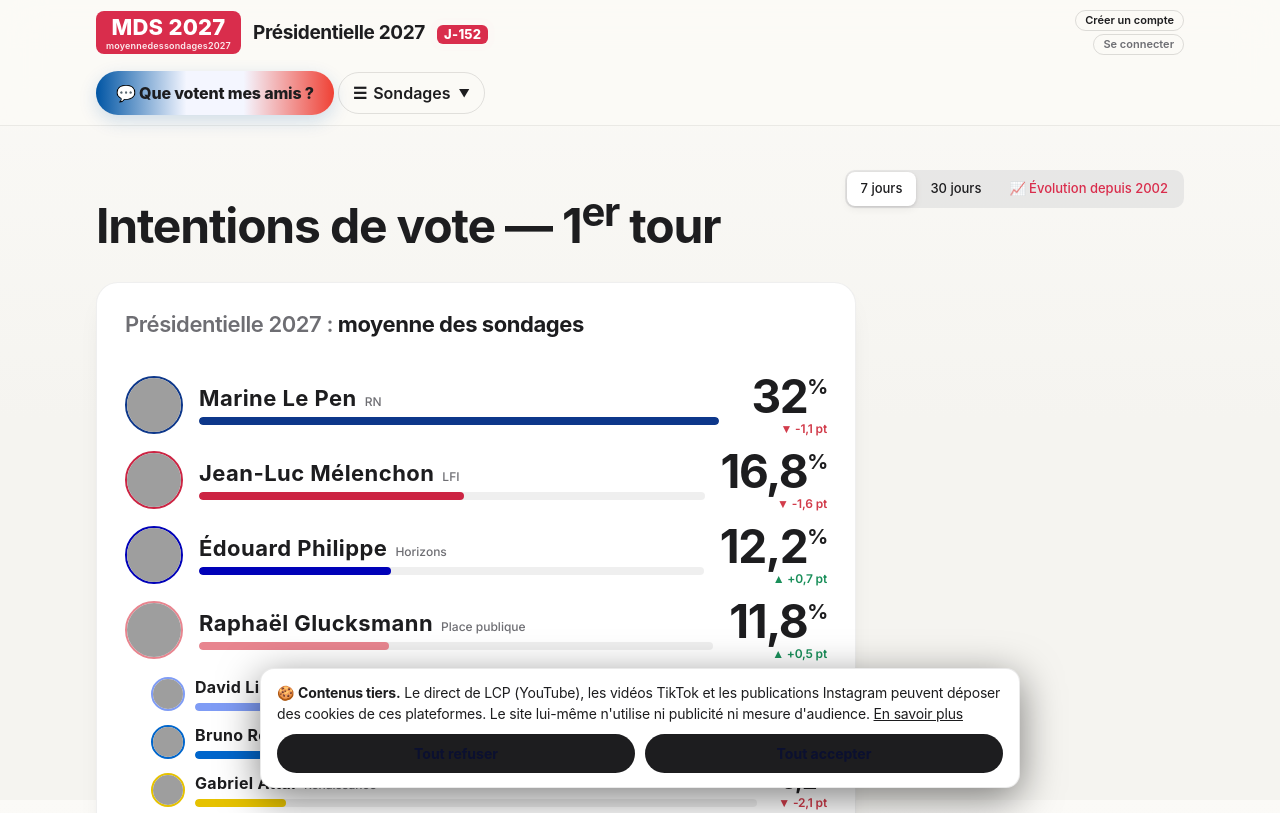
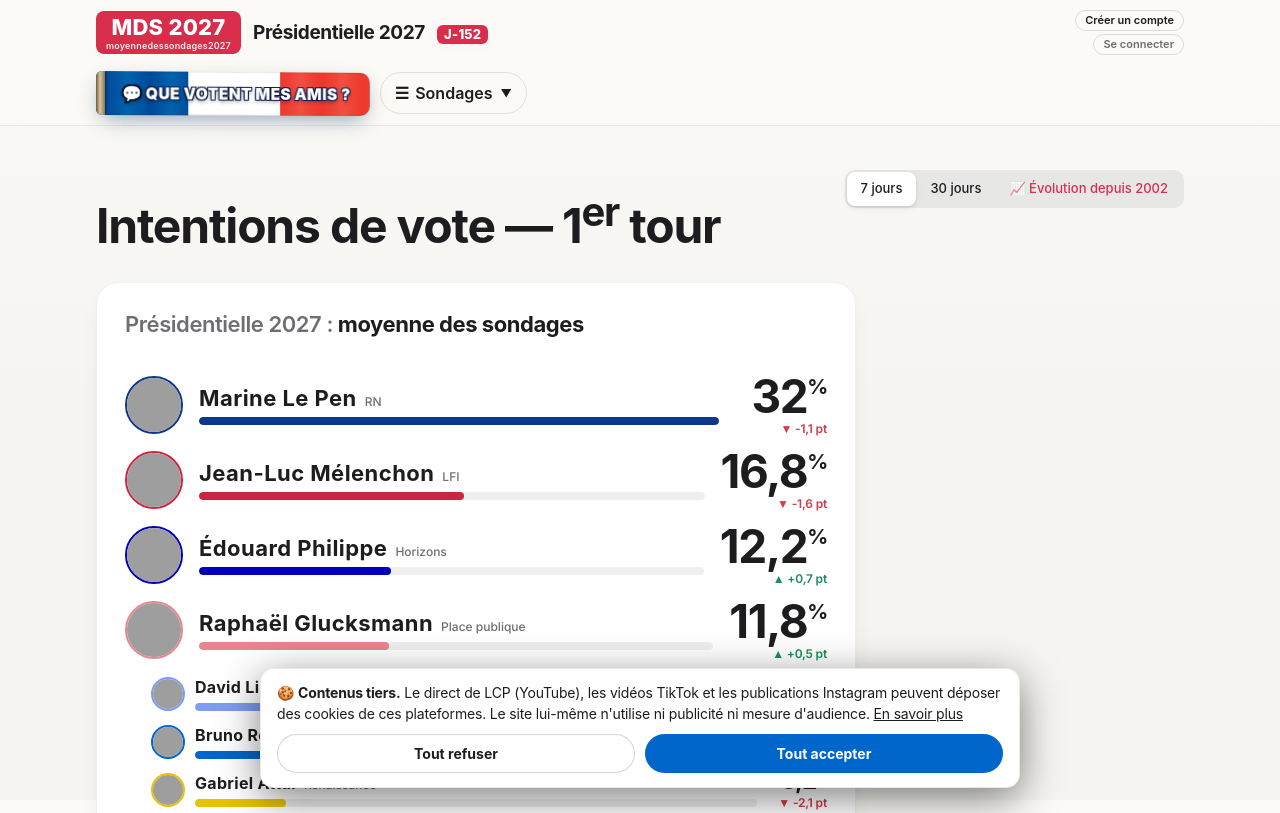
Before and after one commit to pierre258/presidentielle-2027, a plain HTML site: page index.html in a window 1280 px wide. Shown: the top 813 px of the page. Drawn offline with nearby package versions, Linux system fonts and the light colour scheme; grey boxes are pictures that could not be loaded; a web font is replaced by a local one.

Commit message:
Bouton « Que votent mes amis ? » en drapeau tricolore qui flotte ; boutons cookies lisibles
Co-Authored-By: Claude Opus 5.5 <noreply@anthropic.com>

```diff
--- a/assets/style.css
+++ b/assets/style.css
@@ -1335,3 +1335,43 @@ input::placeholder, textarea::placeholder { color: #a1a1a6; }
 .seg .evo-btn { color: var(--accent); }
 .seg .evo-btn.on { background: var(--accent); color: #fff; }
 .pv.on small { color: rgba(var(--surface-rgb), .75); }
+
+/* ===== Bouton « Que votent mes amis ? » : vrai drapeau tricolore qui flotte ===== */
+.tabs > .friends-btn, .tabs > .friends-btn.on {
+  position: relative; overflow: hidden; isolation: isolate;
+  color: #fff !important; font-weight: 900; letter-spacing: .02em; text-transform: uppercase;
+  background: linear-gradient(90deg, #0055a4 0 33.34%, #ffffff 33.34% 66.67%, #ef4135 66.67% 100%) !important;
+  border: 0 !important; border-radius: 6px 10px 10px 6px !important;
+  padding-left: 26px !important;
+  box-shadow: 0 8px 22px -6px rgba(0,35,90,.45), inset 0 0 0 1px rgba(0,0,0,.08) !important;
+  text-shadow: -1px -1px 0 #0b1a4a, 1px -1px 0 #0b1a4a, -1px 1px 0 #0b1a4a, 1px 1px 0 #0b1a4a, 0 2px 4px rgba(0,0,0,.45) !important;
+  transform-origin: left center;
+  animation: mds-flag-wave 3.4s ease-in-out infinite;
+}
+/* hampe */
+.tabs > .friends-btn::before {
+  content: ""; position: absolute; left: 0; top: 0; bottom: 0; width: 9px; z-index: 2;
+  background: linear-gradient(90deg, #6b5a3e, #d9c79e 45%, #8a7550); box-shadow: 1px 0 3px rgba(0,0,0,.35);
+}
+/* plis du tissu qui ondulent */
+.tabs > .friends-btn::after {
+  content: ""; position: absolute; inset: 0; left: 9px; width: auto; z-index: 1; transform: none; pointer-events: none;
+  background: repeating-linear-gradient(90deg,
+    rgba(0,0,0,.20) 0, rgba(255,255,255,.22) 22px, rgba(0,0,0,.20) 44px);
+  background-size: 88px 100%; mix-blend-mode: soft-light;
+  animation: mds-flag-folds 1.8s linear infinite;
+}
+.tabs > .friends-btn > * { position: relative; z-index: 3; }
+.tabs > .friends-btn:hover { filter: saturate(1.15) brightness(1.04); animation-duration: 1.6s; }
+.tabs > .friends-btn.on { box-shadow: 0 0 0 3px rgba(0,85,164,.25), 0 8px 22px -6px rgba(0,35,90,.45) !important; }
+@keyframes mds-flag-folds { to { background-position: 88px 0; } }
+@keyframes mds-flag-wave {
+  0%, 100% { transform: perspective(400px) rotateY(0deg) skewY(0deg); }
+  25% { transform: perspective(400px) rotateY(-4deg) skewY(-.6deg); }
+  75% { transform: perspective(400px) rotateY(3deg) skewY(.5deg); }
+}
+@media (prefers-reduced-motion: reduce) {
+  .tabs > .friends-btn, .tabs > .friends-btn::after { animation: none !important; }
+}
+.consent-btns button { background: #fff; color: #1d1d1f; border: 1px solid rgba(29,29,31,.18); }
+.consent-btns button[data-c="all"] { background: var(--apple-blue, #0066cc); color: #fff; border-color: transparent; }
--- a/index.html
+++ b/index.html
@@ -12,7 +12,7 @@
   <meta name="theme-color" content="#0b1030">
   <link rel="preconnect" href="https://fonts.bunny.net">
   <link href="https://fonts.bunny.net/css?family=barlow-condensed:600,700,800|inter:400,500,600,700&display=swap" rel="stylesheet">
-  <link rel="stylesheet" href="assets/style.css?v=202611161410">
+  <link rel="stylesheet" href="assets/style.css?v=202611171010">
 </head>
 <body>
   <header class="top">
```
